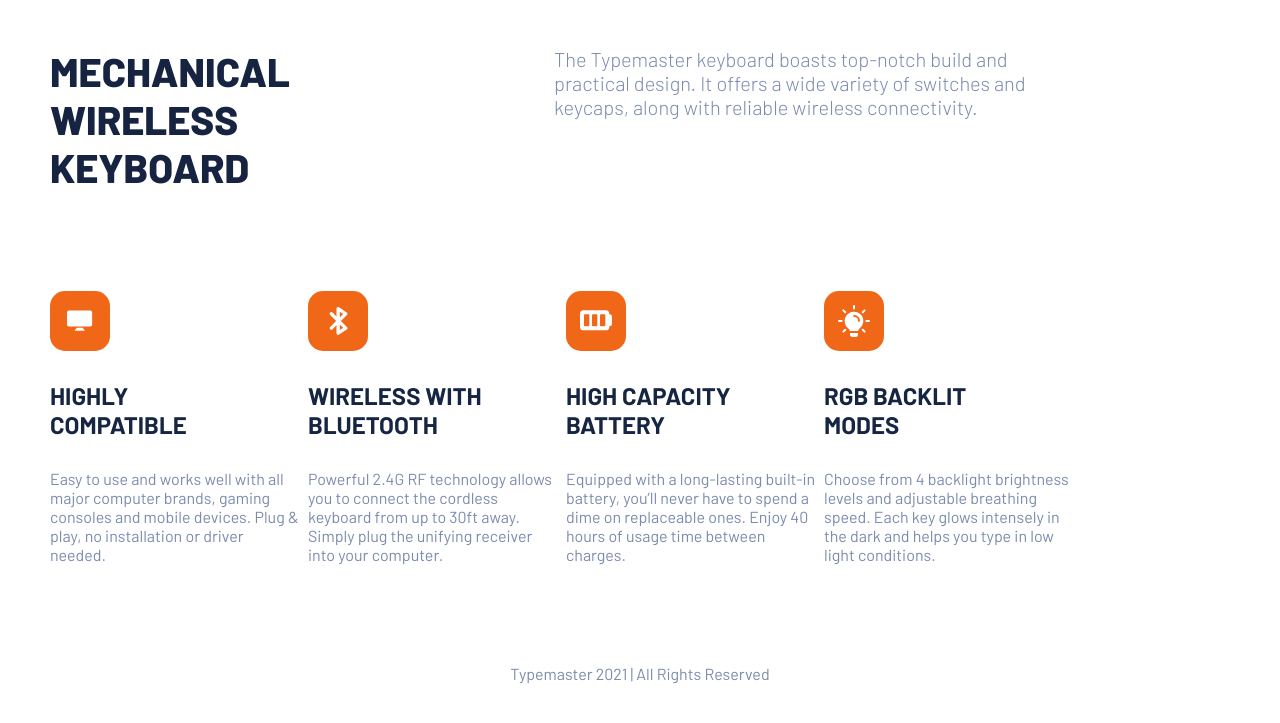
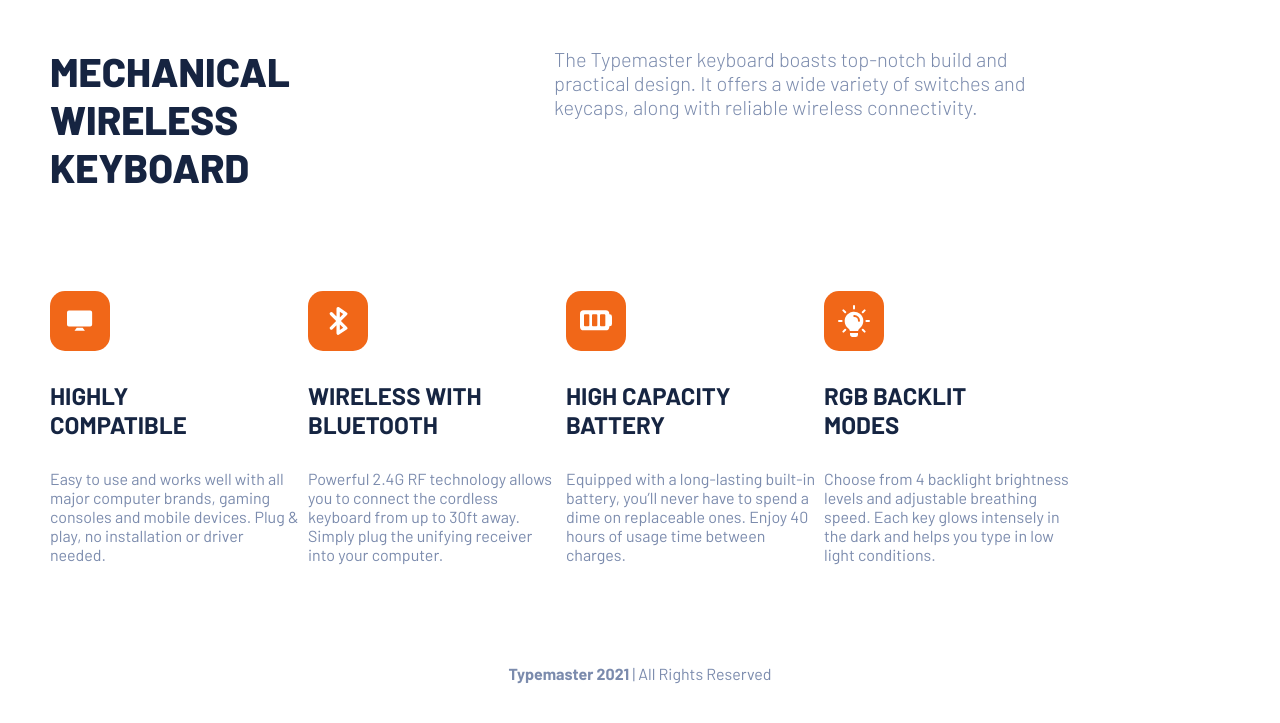
Before and after one commit to Farid-Issifu/typemaster-pre-launch-landing-page, a plain HTML site: page starter-code/index.html in a window 1280 px wide. Shown: the part 1215-1938 px from the top of the page. Drawn offline with Linux system fonts and the light colour scheme.

Commit message:
footer boldened again

```diff
--- a/starter-code/design/style.css
+++ b/starter-code/design/style.css
@@ -225,6 +225,10 @@
     margin-bottom: 50px;
 }
 
+.footer span{
+    font-weight: bold;
+}
+
 
 
 @media only screen and (max-device-width: 1220px)
```
